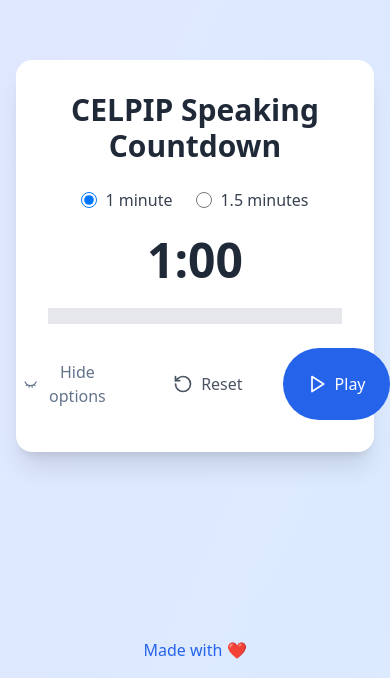
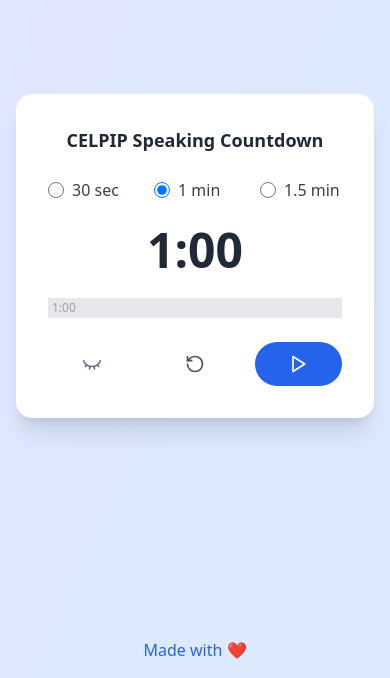
Before and after one commit to candidosales/celpip-countdown-timer, a React (Vite) app: page / in a window 390 px wide. Shown: the part 166-844 px from the top of the page. Built offline with nearby package versions, Linux system fonts and the light colour scheme.

Commit message:
improved UI

```diff
--- a/src/App.tsx
+++ b/src/App.tsx
@@ -1,8 +1,19 @@
 import { useState, useEffect } from 'react';
 import { Play, RotateCcw, Eye, EyeClosed } from 'lucide-react';
 
+const durationOptions = [{
+	label: "30 sec",
+	value: 30
+}, {
+	label: "1 min",
+	value: 60
+}, {
+	label: "1.5 min",
+	value: 90
+}];
+
 function App() {
-	const [duration, setDuration] = useState<60 | 90>(60);
+	const [duration, setDuration] = useState<30 | 60 | 90>(60);
 	const [timeLeft, setTimeLeft] = useState<number>(duration);
 	const [isRunning, setIsRunning] = useState(false);
 	const [hideOptions, setHideOptions] = useState(false);
@@ -43,9 +54,9 @@ function App() {
 
 	return (
 		<div className="min-h-screen bg-gradient-to-br from-indigo-100 to-blue-100 flex items-center justify-center p-4">
-			<div className="bg-white rounded-2xl shadow-xl p-8 w-full max-w-lg">
+			<div className="bg-white rounded-2xl shadow-xl p-8 w-full max-w-lg transition-all">
 				{!hideOptions &&
-					<h1 className="text-3xl font-bold text-gray-800 mb-6 text-center">
+					<h1 className="text-lg md:text-3xl font-bold text-gray-800 mb-6 text-center">
 						CELPIP Speaking Countdown
 					</h1>
 				}
@@ -53,33 +64,23 @@ function App() {
 				<div className="space-y-6">
 					{/* Duration Selection */}
 					{!hideOptions && (
-						<div className="flex justify-center gap-6">
-							<label className="flex items-center cursor-pointer">
+						<div className="grid grid-cols-3 gap-6">
+							{durationOptions.map(({ value, label }, index) => (
+								<label className="flex items-center cursor-pointer" key={index}>
 									<input
 										type="radio"
 										className="w-4 h-4 text-blue-600 border-gray-300 focus:ring-indigo-500"
-									checked={duration === 60}
+										checked={duration === value}
 										onChange={() => {
-										setDuration(60);
-										setTimeLeft(60);
+											setDuration(value);
+											setTimeLeft(value);
 										}}
 										disabled={isRunning}
 									/>
-								<span className="ml-2 text-gray-700">1 minute</span>
+									<span className="ml-2 text-gray-700">{label}</span>
 								</label>
-							<label className="flex items-center cursor-pointer">
-								<input
-									type="radio"
-									className="w-4 h-4 text-blue-600 border-gray-300 focus:ring-indigo-500"
-									checked={duration === 90}
-									onChange={() => {
-										setDuration(90);
-										setTimeLeft(90);
-									}}
-									disabled={isRunning}
-								/>
-								<span className="ml-2 text-gray-700">1.5 minutes</span>
-							</label>
+							))
+							}
 						</div>
 					)}
 
@@ -90,7 +91,8 @@ function App() {
 					</div>)}
 
 					{/* Progress Bar */}
-					<div className="h-4 bg-gray-200 rounded-none overflow-hidden">
+					<div className="h-5 bg-gray-200 overflow-hidden flex items-center">
+						<div className='text-xs ml-1 opacity-30 absolute'>{formatTime(duration)}</div>
 						<div
 							className="h-full bg-gradient-to-r from-indigo-500 to-purple-500 transition-all duration-300 ease-linear"
 							style={{ width: `${progress}%`, background: "#04c9fa" }}
@@ -98,32 +100,32 @@ function App() {
 					</div>
 
 					{/* Controls */}
-					<div className="flex justify-center gap-4">
+					<div className="grid grid-cols-3 gap-4 align-middle">
 
 
 						<button
 							onClick={toggleHideOptions}
-							className="flex items-center gap-2 px-6 py-3 text-slate-500 rounded-lg hover:bg-slate-100 transition-colors"
+							className="flex justify-center items-center gap-2 px-6 py-3 text-slate-500 rounded-lg hover:bg-slate-100 transition-colors"
 						>
 							{hideOptions ? <Eye size={20} /> : <EyeClosed size={20} />}
-							<span>
-								{hideOptions ? 'Show' : 'Hide'} options
+							<span className='hidden md:block'>
+								{hideOptions ? 'Show' : 'Hide'}
 							</span>
 						</button>
 						<button
 							onClick={handleReset}
-							className="flex items-center gap-2 px-6 py-3  text-gray-600 rounded-lg hover:bg-gray-100 transition-colors"
+							className="flex justify-center items-center gap-2 px-6 py-3  text-gray-600 rounded-lg hover:bg-gray-100 transition-colors"
 						>
 							<RotateCcw size={20} />
-							<span>Reset</span>
+							<span className='hidden md:block'>Reset</span>
 						</button>
 						<button
 							onClick={handlePlay}
 							disabled={isRunning || timeLeft === 0}
-							className="flex items-center gap-2 px-6 py-3 bg-blue-600 text-white rounded-full hover:bg-blue-700 disabled:opacity-50 disabled:cursor-not-allowed transition-colors"
+							className="flex justify-center gap-2 px-6 py-3 bg-blue-600 text-white rounded-full hover:bg-blue-700 disabled:opacity-50 disabled:cursor-not-allowed transition-colors"
 						>
 							<Play size={20} />
-							<span>Play</span>
+							<span className='hidden md:block'>Play</span>
 						</button>
 					</div>
 				</div>
```
Lines whose indentation alone changed are shown as unchanged.
